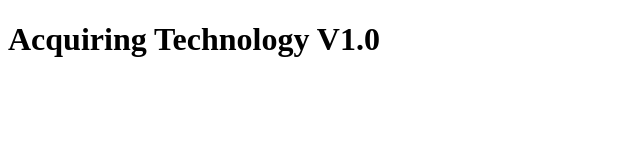
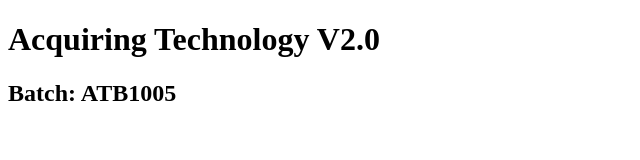
Before and after one commit to acquiringtechnology/b1005_portfolio, a plain HTML site: page index.html in a window 1280 px wide. Shown: the whole page, without its empty margins (0-640 px from the left). Drawn offline with Linux system fonts and the light colour scheme.

Commit message:
version 2

```diff
--- a/index.html
+++ b/index.html
@@ -9,7 +9,8 @@
 <body>
 
 
-    <h1>Acquiring Technology V1.0</h1>
+    <h1>Acquiring Technology V2.0</h1>
+    <h2>Batch: ATB1005</h2>
 
 </body>
 </html>
```
